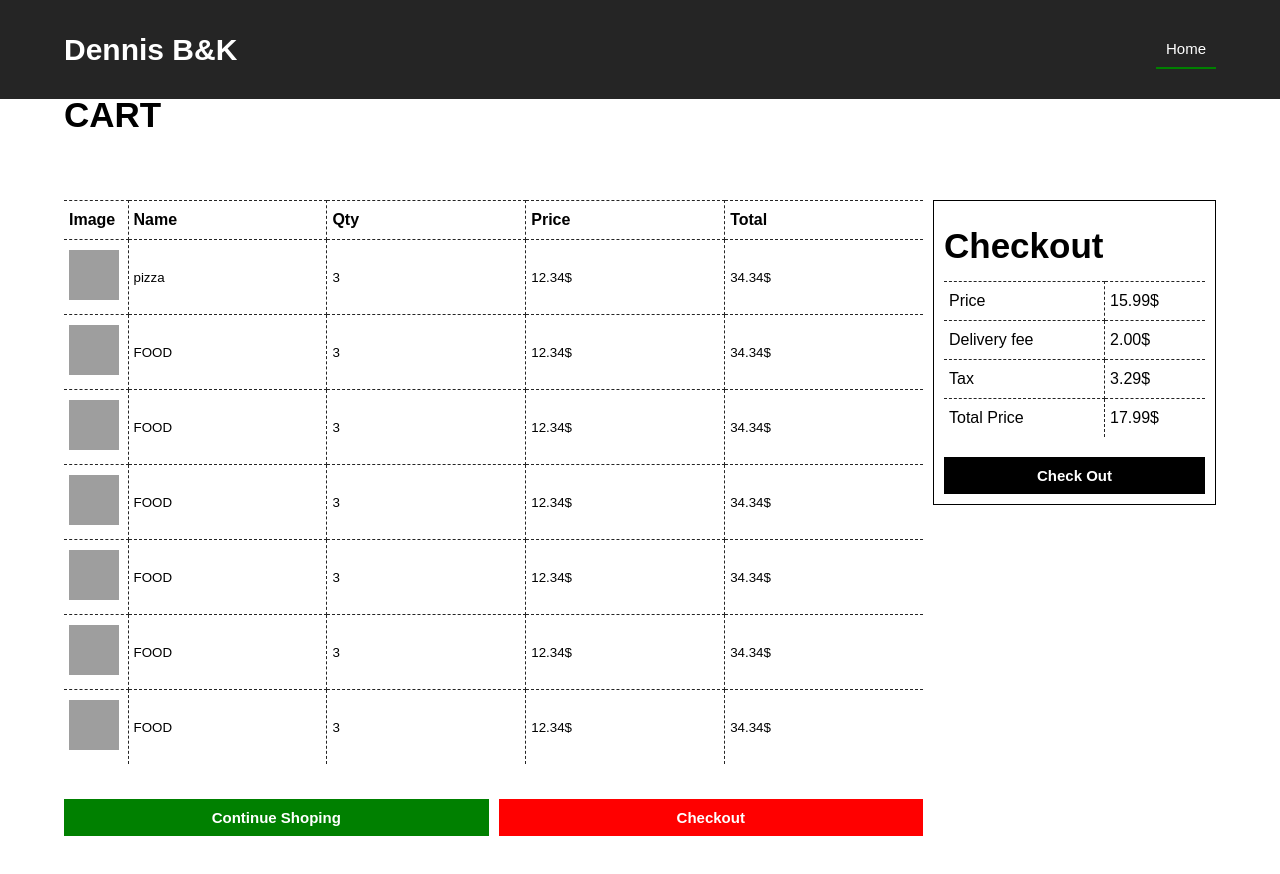
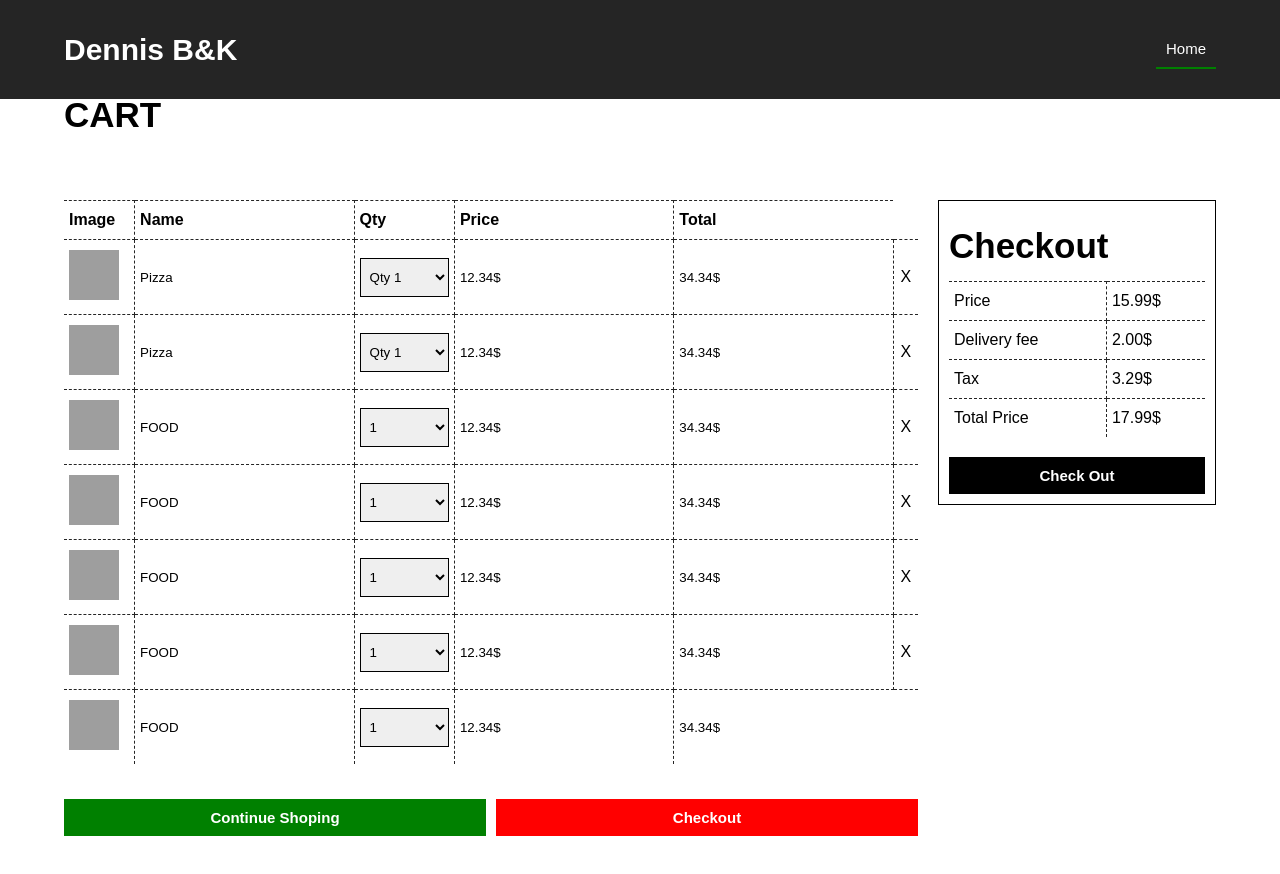
Before and after one commit to juanjaimes10010/dennisbk, a plain HTML site: page cart.html in a window 1280 px wide. Drawn offline with Linux system fonts and the light colour scheme; grey boxes are pictures that could not be loaded.

Commit message:
working on cart

```diff
--- a/cart-style.css
+++ b/cart-style.css
@@ -16,12 +16,12 @@
     justify-content: space-between;
   }
   #cart-info {
-    width: calc(75% - 0.5rem);
+    width: calc(75% - 1rem);
   }
   #cart-details {
     position: sticky;
     top: 12rem;
-    width: calc(25% - 0.5rem);
+    width: calc(25% - 1rem);
     height: 100%;
     padding: 1rem;
     border: 0.1rem solid black;
@@ -55,6 +55,12 @@ table tr th:last-child {
 table input {
   width: 100%;
 }
+table select {
+  padding: 1rem 0.5rem;
+  width: 100%;
+  min-width: 7.5rem;
+  border: 0.1rem solid black;
+}
 .modal-img {
   height: 5rem;
   width: 5rem;
--- a/cart.html
+++ b/cart.html
@@ -32,50 +32,105 @@
                         </tr>
                         <tr>
                             <td><img class="modal-img" src="https://dennisbk.com/images/dennisgoodpizza.jpg"></td>
-                            <td><input type="text" value="pizza"></td>
-                            <td><input type="number" value="3"></td>
+                            <td><input type="text" value="Pizza"></td>
+                            <td>
+                                <select name="Qty">
+                                    <option value="1">Qty 1</option>
+                                    <option value="2">Qty 2</option>
+                                    <option value="4">Qty 3</option>
+                                    <option value="4">Qty 4</option>
+                                </select>
+                            </td>
                             <td><input type="text" value="12.34$"></td>
                             <td><input type="text" value="34.34$"></td>
+                            <td style="text-align: center;">X</td>
+                        </tr>
+                        <tr>
+                            <td><img class="modal-img" src="https://dennisbk.com/images/dennisgoodpizza.jpg"></td>
+                            <td><input type="text" value="Pizza"></td>
+                            <td>
+                                <select name="Qty">
+                                    <option value="1">Qty 1</option>
+                                    <option value="2">Qty 2</option>
+                                    <option value="4">Qty 3</option>
+                                    <option value="4">Qty 4</option>
+                                </select>
+                            </td>
+                            <td><input type="text" value="12.34$"></td>
+                            <td><input type="text" value="34.34$"></td>
+                            <td style="text-align: center;">X</td>
                         </tr>
                         <tr>
                             <td><img class="modal-img" src="https://dennisbk.com/images/dennisgoodpizza.jpg"></td>
                             <td><input type="text" value="FOOD"></td>
-                            <td><input type="number" value="3"></td>
+                            <td>
+                                <select name="Qty">
+                                    <option value="1">1</option>
+                                    <option value="2">2</option>
+                                    <option value="4">3</option>
+                                    <option value="4">4</option>
+                                </select>
+                            </td>
                             <td><input type="text" value="12.34$"></td>
                             <td><input type="text" value="34.34$"></td>
+                            <td style="text-align: center;">X</td>
                         </tr>
                         <tr>
                             <td><img class="modal-img" src="https://dennisbk.com/images/dennisgoodpizza.jpg"></td>
                             <td><input type="text" value="FOOD"></td>
-                            <td><input type="number" value="3"></td>
+                            <td>
+                                <select name="Qty">
+                                    <option value="1">1</option>
+                                    <option value="2">2</option>
+                                    <option value="4">3</option>
+                                    <option value="4">4</option>
+                                </select>
+                            </td>
                             <td><input type="text" value="12.34$"></td>
                             <td><input type="text" value="34.34$"></td>
+                            <td style="text-align: center;">X</td>
                         </tr>
                         <tr>
                             <td><img class="modal-img" src="https://dennisbk.com/images/dennisgoodpizza.jpg"></td>
                             <td><input type="text" value="FOOD"></td>
-                            <td><input type="number" value="3"></td>
+                            <td>
+                                <select name="Qty">
+                                    <option value="1">1</option>
+                                    <option value="2">2</option>
+                                    <option value="4">3</option>
+                                    <option value="4">4</option>
+                                </select>
+                            </td>
                             <td><input type="text" value="12.34$"></td>
                             <td><input type="text" value="34.34$"></td>
+                            <td style="text-align: center;">X</td>
                         </tr>
                         <tr>
                             <td><img class="modal-img" src="https://dennisbk.com/images/dennisgoodpizza.jpg"></td>
                             <td><input type="text" value="FOOD"></td>
-                            <td><input type="number" value="3"></td>
+                            <td>
+                                <select name="Qty">
+                                    <option value="1">1</option>
+                                    <option value="2">2</option>
+                                    <option value="4">3</option>
+                                    <option value="4">4</option>
+                                </select>
+                            </td>
                             <td><input type="text" value="12.34$"></td>
                             <td><input type="text" value="34.34$"></td>
+                            <td style="text-align: center;">X</td>
                         </tr>
                         <tr>
                             <td><img class="modal-img" src="https://dennisbk.com/images/dennisgoodpizza.jpg"></td>
                             <td><input type="text" value="FOOD"></td>
-                            <td><input type="number" value="3"></td>
-                            <td><input type="text" value="12.34$"></td>
-                            <td><input type="text" value="34.34$"></td>
-                        </tr>
-                        <tr>
-                            <td><img class="modal-img" src="https://dennisbk.com/images/dennisgoodpizza.jpg"></td>
-                            <td><input type="text" value="FOOD"></td>
-                            <td><input type="number" value="3"></td>
+                            <td>
+                                <select name="Qty">
+                                    <option value="1">1</option>
+                                    <option value="2">2</option>
+                                    <option value="4">3</option>
+                                    <option value="4">4</option>
+                                </select>
+                            </td>
                             <td><input type="text" value="12.34$"></td>
                             <td><input type="text" value="34.34$"></td>
                         </tr>
```
